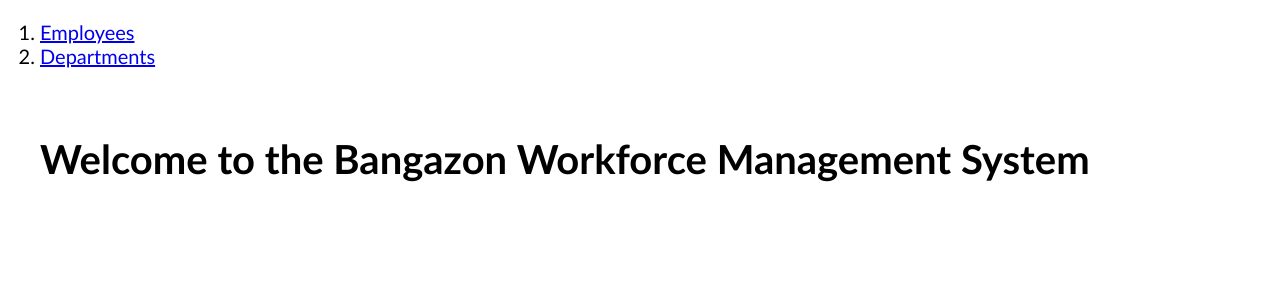
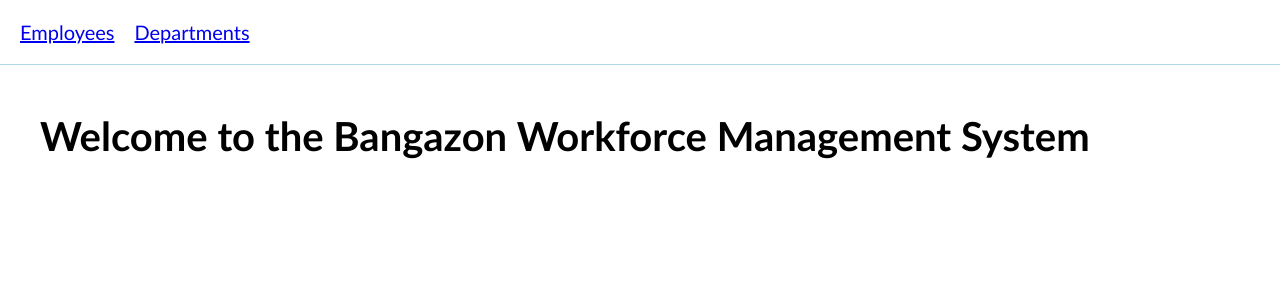
Before and after one commit to nss-cohort-40/banagzon-workforce-mgt-upper-class-twits, a Django app: page / in a window 1280 px wide. Shown: the top 300 px of the page. Run offline with Django 3.2, Linux system fonts and the light colour scheme.

Commit message:
style: added minimal styling to navbar

```diff
--- a/hrapp/static/styles/base.css
+++ b/hrapp/static/styles/base.css
@@ -2,9 +2,22 @@ body {
   margin: 0;
   padding: 0;
   font-size: 1.25em;
-  font-family: 'Gill Sans', 'Gill Sans MT', Calibri, 'Trebuchet MS', sans-serif;
+  font-family: "Gill Sans", "Gill Sans MT", Calibri, "Trebuchet MS",
+    sans-serif;
 }
 
 .main-content {
   padding: 1em 2em;
 }
+
+.nav-list {
+  list-style-type: none;
+  display: flex;
+  border-bottom: 1px solid lightblue;
+  padding-left: 0;
+  margin: 0;
+}
+
+.nav-list__route {
+  padding: 1em 0 1em 1em;
+}
--- a/hrapp/templates/shared/base.html
+++ b/hrapp/templates/shared/base.html
@@ -6,7 +6,7 @@
     <meta charset="utf-8">
     <title>Bangazon Workforce Management</title>
 
-    <link rel="stylesheet" href="{% static 'styles/base.css' %}" type="text/css" media="screen" />
+    <link rel="stylesheet" href="{% static 'styles/base.css' %}" />
 
     {% block css %}
     {% endblock %}
@@ -15,9 +15,9 @@
 <body>
 
     <nav id="site-nav">
-        <ol class="nav_list">
-            <li class="nav_list_route"><a href="{% url 'hrapp:employee_list' %}">Employees</a></li>
-            <li class="nav_list_route"><a href="{% url 'hrapp:department_list' %}">Departments</a></li>
+        <ol class="nav-list">
+            <li class="nav-list__route"><a href="{% url 'hrapp:employee_list' %}">Employees</a></li>
+            <li class="nav-list__route"><a href="{% url 'hrapp:department_list' %}">Departments</a></li>
         </ol>
     </nav>
 
--- a/hrapp/urls.py
+++ b/hrapp/urls.py
@@ -1,5 +1,6 @@
-from django.urls import path
-from django.conf.urls import include
+from django.urls import include, path
+from django.conf import settings
+from django.conf.urls.static import static
 from hrapp import views
 from .views import *
 from hrapp.models import departments
@@ -12,4 +13,4 @@ urlpatterns = [
     path('employees/', employee_list, name='employee_list'),
     path('departments/', department_list, name='department_list'),
     path('employees/<int:employee_id>/', employee_details, name='employee')
-]
+] + static(settings.STATIC_URL, document_root=settings.STATIC_ROOT)
```
